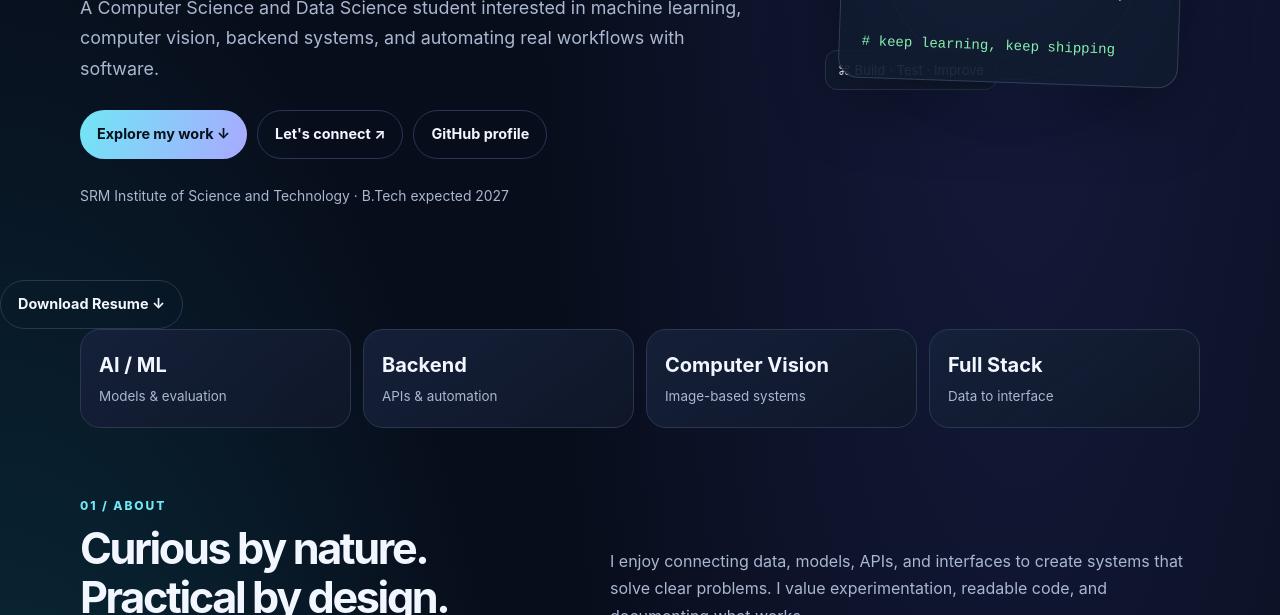
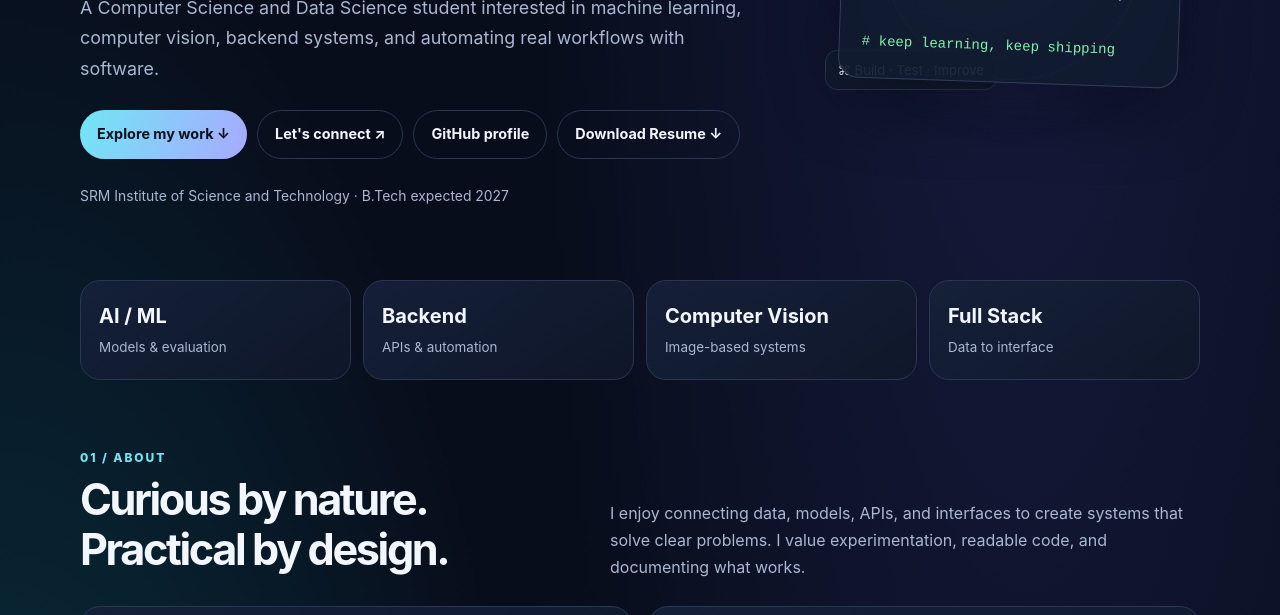
Before and after one commit to Harshsingh0606/harshsingh0606.github.io, a plain HTML site: page index.html in a window 1280 px wide. Shown: the part 485-1100 px from the top of the page. Drawn offline with Linux system fonts and the light colour scheme.

Commit message:
Remove duplicate resume download button
Removed duplicate resume download button and updated the layout.

```diff
--- a/index.html
+++ b/index.html
@@ -8,11 +8,11 @@
 </style></head><body>
 <header class="nav"><div class="wrap navin"><a class="brand" href="#home">HS<span>.</span></a><nav><a href="#about">About</a><a href="#skills">Skills</a><a href="#projects">Projects</a><a href="#experience">Experience</a><a href="#contact">Contact</a><a class="btn" href="https://github.com/Harshsingh0606" target="_blank" rel="noreferrer">GitHub ↗</a></nav></div></header>
 <main>
-<section class="wrap hero" id="home"><div><div class="eyebrow"><i class="dot"></i> Computer Science · Data Science · AI</div><h1>Hi, I'm Harsh.<br><span class="grad">I build useful AI</span><br>and software.</h1><p class="lead">A Computer Science and Data Science student interested in machine learning, computer vision, backend systems, and automating real workflows with software.</p><div class="actions"><a class="btn primary" href="#projects">Explore my work ↓</a><a class="btn" href="#contact">Let's connect ↗</a><a class="btn" href="https://github.com/Harshsingh0606" target="_blank" rel="noreferrer">GitHub profile</a></div><p class="small">SRM Institute of Science and Technology · B.Tech expected 2027</p></div>
+<section class="wrap hero" id="home"><div><div class="eyebrow"><i class="dot"></i> Computer Science · Data Science · AI</div><h1>Hi, I'm Harsh.<br><span class="grad">I build useful AI</span><br>and software.</h1><p class="lead">A Computer Science and Data Science student interested in machine learning, computer vision, backend systems, and automating real workflows with software.</p><div class="actions"><a class="btn primary" href="#projects">Explore my work ↓</a><a class="btn" href="#contact">Let's connect ↗</a><a class="btn" href="https://github.com/Harshsingh0606" target="_blank" rel="noreferrer">GitHub profile</a>
+<a class="btn btn-secondary" href="Harsh_Singh_Resume.pdf" download>Download Resume ↓</a>
+</div><p class="small">SRM Institute of Science and Technology · B.Tech expected 2027</p></div>
 <div class="visual"><div class="orb"></div><div class="float f1">✦ AI + Automation</div><div class="float f2">⌘ Build · Test · Improve</div><div class="codecard"><div class="dots"><i></i><i></i><i></i></div><span class="purple">class</span> <span class="blue">Builder</span>:<br>&nbsp;&nbsp;<span class="purple">def</span> <span class="green">solve</span>(problem):<br>&nbsp;&nbsp;&nbsp;&nbsp;data = prepare()<br>&nbsp;&nbsp;&nbsp;&nbsp;model = experiment(data)<br>&nbsp;&nbsp;&nbsp;&nbsp;<span class="purple">return</span> useful_result(model)<br><br><span class="green"># keep learning, keep shipping</span></div></div></section>
-<a class="btn btn-primary" href="Harsh_Singh_Resume.pdf" download>
-  Download Resume ↓
-</a>
+
 
 <div class="wrap stats"><div class="stat"><b>AI / ML</b><span>Models & evaluation</span></div><div class="stat"><b>Backend</b><span>APIs & automation</span></div><div class="stat"><b>Computer Vision</b><span>Image-based systems</span></div><div class="stat"><b>Full Stack</b><span>Data to interface</span></div></div>
 <section class="section wrap" id="about"><div class="head"><div><div class="kicker">01 / About</div><h2>Curious by nature.<br>Practical by design.</h2></div><p>I enjoy connecting data, models, APIs, and interfaces to create systems that solve clear problems. I value experimentation, readable code, and documenting what works.</p></div><div class="grid2"><article class="panel"><h3>A little about me</h3><p>I'm studying Computer Science and Engineering with a specialization in Data Science at SRM Institute of Science and Technology. My work spans machine-learning experiments, computer-vision research, backend development, and deployment automation.</p><p>I'm especially interested in applying AI to practical workflows: reducing repetitive work, making information easier to use, and turning experiments into dependable tools.</p></article><article class="panel"><h3>What I like working on</h3><div class="focus"><div class="ico">⌁</div><div><b>AI & experimentation</b><span>Dataset preparation, model training and evaluation.</span></div></div><div class="focus"><div class="ico">⌘</div><div><b>Automation & backend</b><span>APIs, event-driven workflows, deployments and logs.</span></div></div><div class="focus"><div class="ico">◈</div><div><b>Useful interfaces</b><span>Turning technical output into clear experiences.</span></div></div></article></div></section>
```
